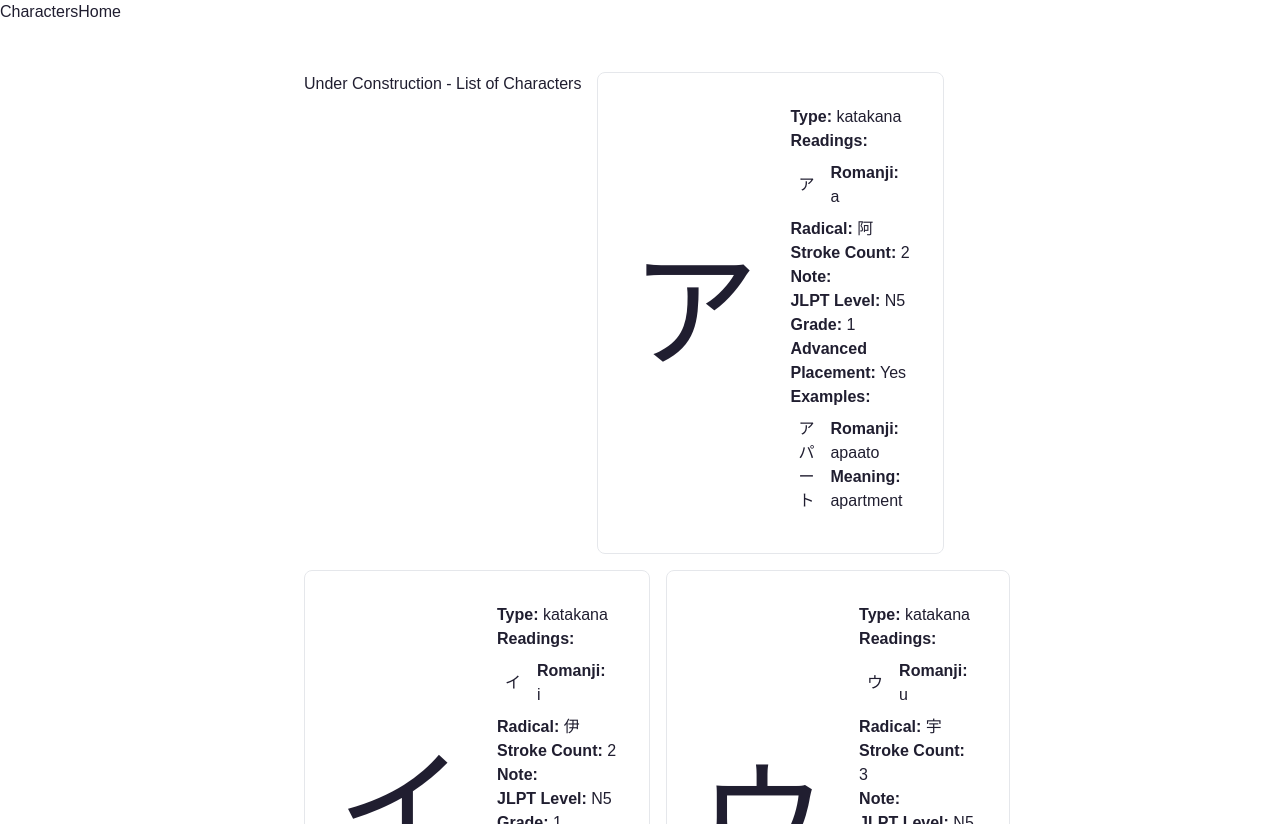
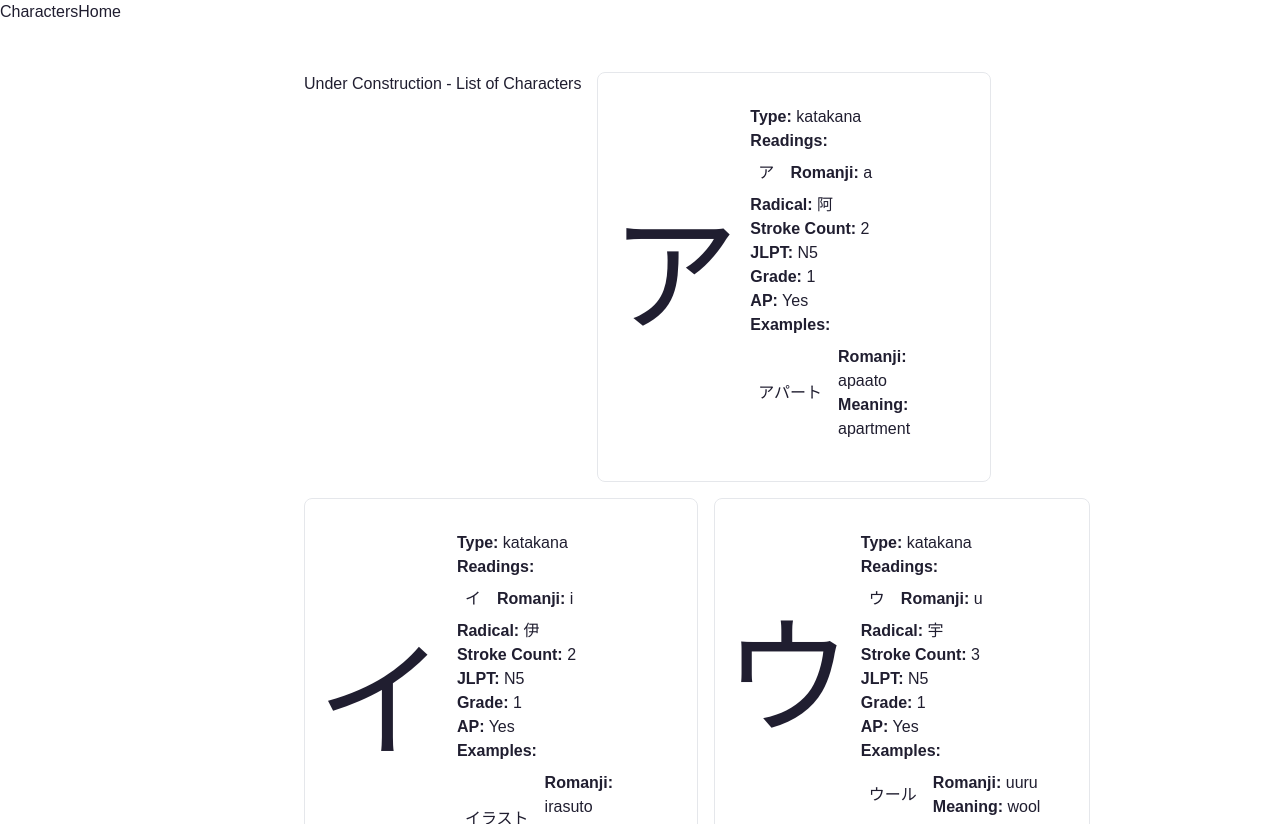
Before and after one commit to CodeByDex/bydex-japan, a Next.js app: page /character in a window 1280 px wide. Built offline with nearby package versions, Linux system fonts and the light colour scheme.

Commit message:
updated more styling

```diff
--- a/components/ui/character.tsx
+++ b/components/ui/character.tsx
@@ -14,7 +14,7 @@ interface ReadingComponentProps {
 export function ReadingComponent({ reading }: ReadingComponentProps) {
   return (
     <div className='flex'>
-      <div className='flex items-center justify-center p-2'>
+      <div className='flex items-center justify-center p-2 whitespace-nowrap'>
         {reading.id}
       </div>
       <div className='p-2'>
@@ -30,10 +30,10 @@ export function ReadingComponent({ reading }: ReadingComponentProps) {
 export default function CharacterComponent({ character }: CharacterComponentProps) {
   return (
     <div className='flex'>
-      <div className='flex items-center justify-center p-4 text-9xl'>
+      <div className='flex items-center justify-center p-4 text-9xl w-1/3'>
         {character.id}
       </div>
-      <div className='p-4'>
+      <div className='p-4 w-2/3'>
         <p><strong>Type:</strong> {character.type}</p>
         <p><strong>Readings:</strong></p>
         <p>{character.readings.map(x => (
@@ -42,11 +42,11 @@ export default function CharacterComponent({ character }: CharacterComponentProp
         <p><strong>Radical:</strong> {character.radical.join(', ')}</p>
         <p><strong>Stroke Count:</strong> {character.stroke}</p>
         {character.meaning && <p><strong>Meaning:</strong> {character.meaning}</p>}
+        <p><strong>JLPT:</strong> N{character.JLPT}</p>
+        <p><strong>Grade:</strong> {character.grade}</p>
+        <p><strong>AP:</strong> {character.AP ? 'Yes' : 'No'}</p>
         {character.mnemonic && <p><strong>Mnemonic:</strong> {character.mnemonic}</p>}
-        <p><strong>Note:</strong> {character.note}</p>
-        <p><strong>JLPT Level:</strong> N{character.JLPT}</p>
-        <p><strong>Grade:</strong> {character.grade}</p>
-        <p><strong>Advanced Placement:</strong> {character.AP ? 'Yes' : 'No'}</p>
+        {character.note && <p><strong>Note:</strong> {character.note}</p> }
         <p><strong>Examples:</strong></p>
         <p>{character.examples.map(x => (
           <ReadingComponent reading={x} key={x.id} />
--- a/public/data/characterDatabase.ts
+++ b/public/data/characterDatabase.ts
@@ -461,19 +461,22 @@ const characters: character[] = [
             {
                 id: "一月",
                 kana: "いちがつ",
-                romanji: "ichigatsu",
+                romanji: "ICHIgatsu",
+                type: readingType.on,
                 meaning: "January"
             },
             {
                 id: "一番",
                 kana: "いちばん",
-                romanji: "ichiban",
+                romanji: "ICHIban",
+                type: readingType.on,
                 meaning: "first, best"
             },
             {
                 id: "一冊",
                 kana: "いっさつ",
-                romanji: "issatsu",
+                romanji: "Issatsu",
+                type: readingType.on,
                 meaning: "one periodical (book, magazine, etc.)"
             },
         ]
```
